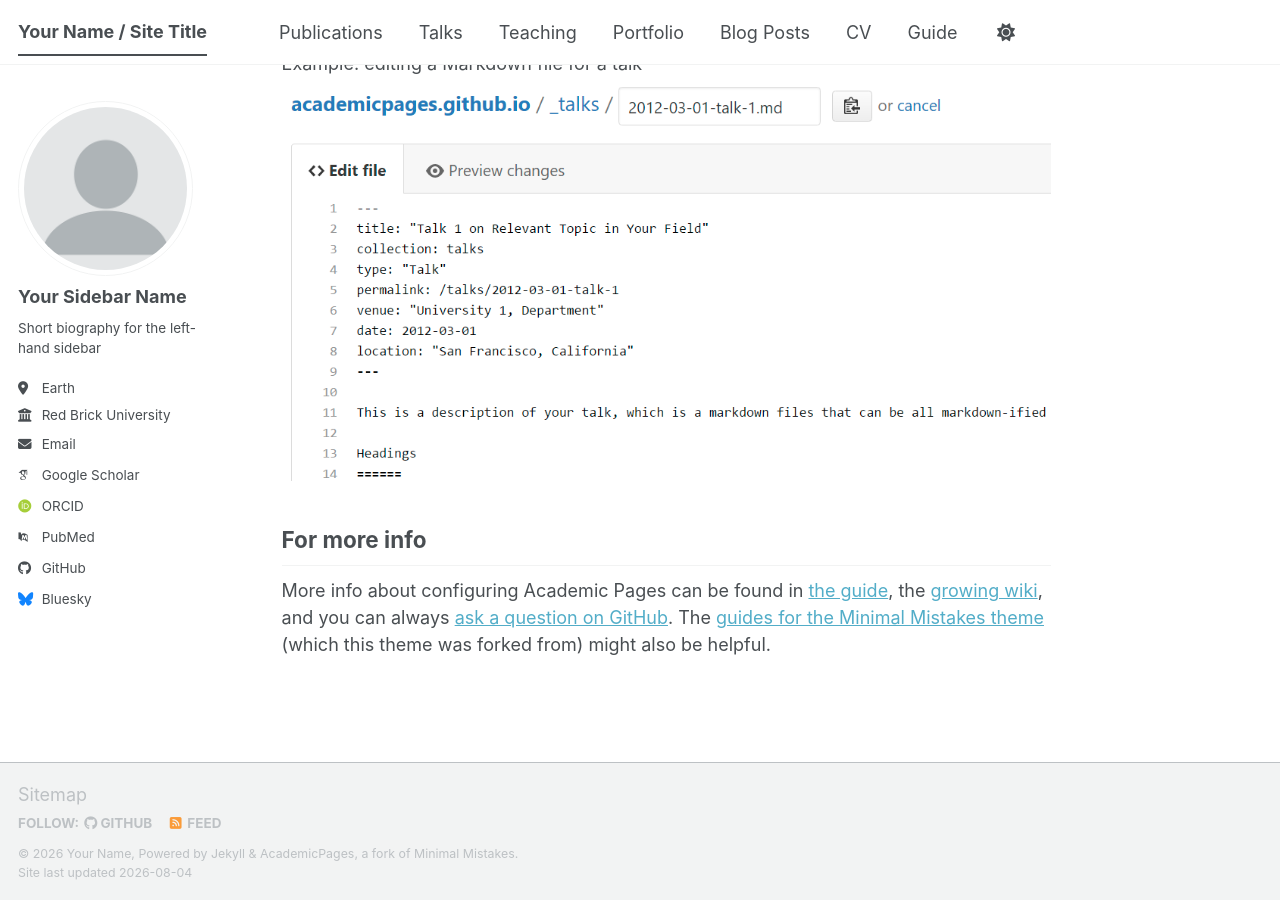
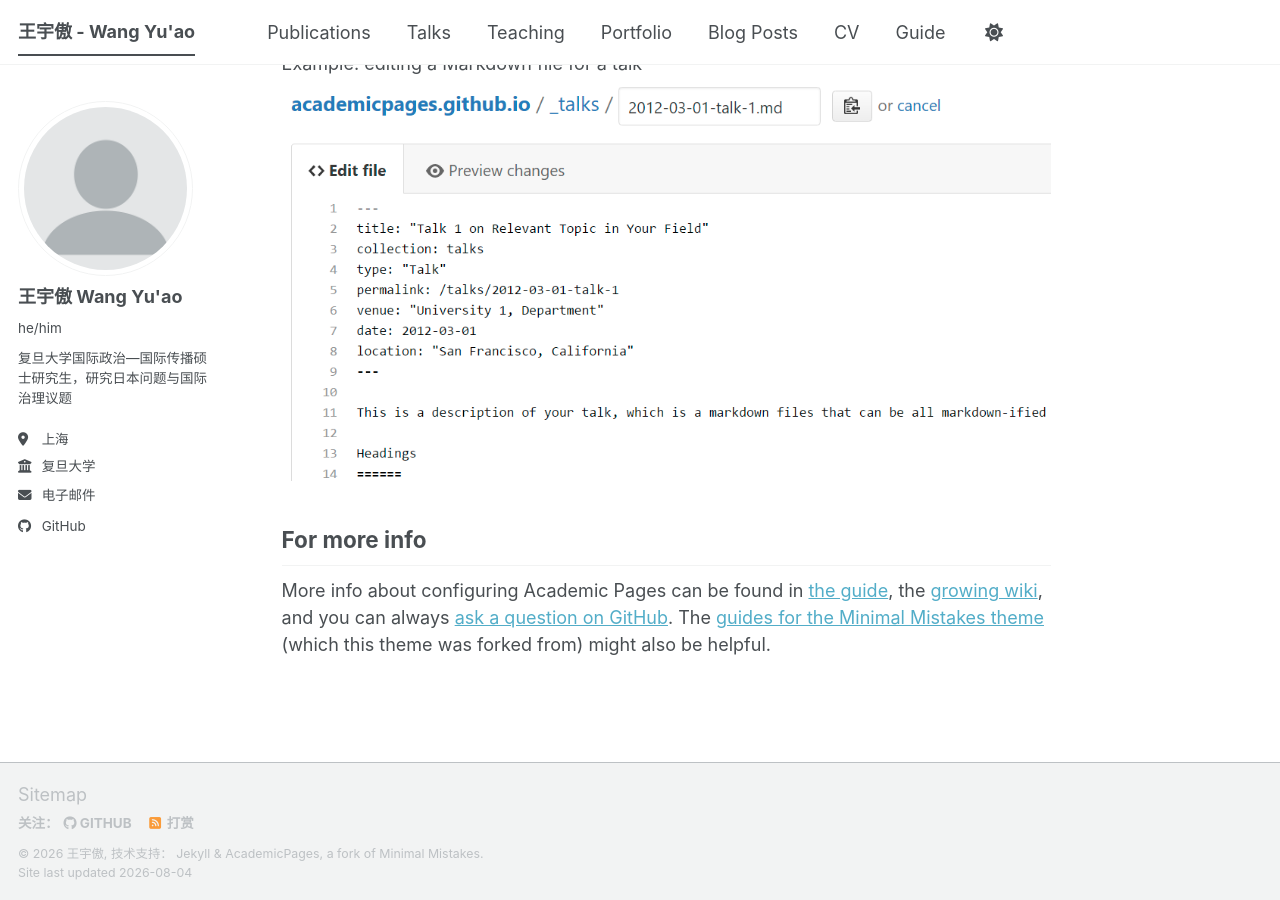
Before and after one commit to Wangyumeow/Wangyumeow.github.io, a Jekyll site: the page built from _pages/about.md, in a window 1280 px wide and 900 px high, scrolled down 2720 px. Built offline with Jekyll 4.4.1, drawn with Linux system fonts in a browser that asks for light colours; some web fonts are replaced; a script bundle is joined from its source files by our own code; library files that are not in the unit come from our copies.

Commit message:
Add files via upload

```diff
--- a/_config.yml
+++ b/_config.yml
@@ -7,16 +7,16 @@
 # server process.
 
 # Basic Site Settings
-locale                   : "en-US"
+locale                   : "zh-CN"
 site_theme               : "default" # The available themes options are "default", "air", "sunrise", "mint", "dirt" and "contrast"
-title                    : "Your Name / Site Title"
+title                    : "王宇傲 - Wang Yu'ao"
 title_separator          : "-"
-name                     : &name "Your Name"
-description              : &description "Your Name's academic portfolio"   # Update this with a general description of your site, this is the default if not overridden by a page
-url                      : https://academicpages.github.io # The base hostname & protocol for your site e.g. "https://[your GitHub username].github.io",
+name                     : &name "王宇傲"
+description              : &description "王宇傲的学术主页 — 复旦大学国际政治与国际传播专业硕士研究生"
+url                      : https://Wangyumeow.github.io # The base hostname & protocol for your site e.g. "https://[your GitHub username].github.io",
                                                            # or if you already have some other page hosted on Github then use "https://[your GitHub username].github.io/[Your Repo Name]"
 baseurl                  : "" # the subpath of your site, e.g. "/blog"
-repository               : "academicpages/academicpages.github.io"
+repository               : "Wangyumeow/Wangyumeow.github.io"
 
 # Site Author - The following control what appear as part of the author content on the side bar.
 #               If a field is blank the icon and link will not appear, otherwise it will be shown.
@@ -24,40 +24,40 @@ repository               : "academicpages/academicpages.github.io"
 author:
   # Biographic information
   avatar           : "profile.png"
-  name             : "Your Sidebar Name"
-  pronouns         : # example: "she/her"
-  bio              : "Short biography for the left-hand sidebar"
-  location         : "Earth"
-  employer         : "Red Brick University"
+  name             : "王宇傲 Wang Yu'ao"
+  pronouns         : "he/him"
+  bio              : "复旦大学国际政治—国际传播硕士研究生，研究日本问题与国际治理议题"
+  location         : "上海"
+  employer         : "复旦大学"
   uri              : # URL
-  email            : "none@example.org"
+  email            : "Jasonwong_011003@163.com"
 
   # Academic websites
   academia         : # URL
-  arxiv            : # URL - Update with the correct link to your profile
-  googlescholar    : "https://scholar.google.com/citations?user=PS_CX0AAAAAJ"
+  arxiv            : # URL
+  googlescholar    :
   inspire-hep      : # URL
   impactstory      : # URL
-  orcid            : "https://orcid.org/yourorcidurl"
+  orcid            :
   semantic         : # URL
   ssrn             : # URL
-  pubmed           : "https://www.ncbi.nlm.nih.gov/pubmed/?term=john+snow"
+  pubmed           :
   researchgate     : # URL
   scopus           : # URL
   zotero           : # URL
 
 
   # Repositories and software development
-  bitbucket        : # Username - Update with your username on the site
+  bitbucket        : # Username
   codepen          : # Username
   dribbble         : # Username
-  github           : "academicpages"
+  github           : "Wangyumeow"
   kaggle           : # Username
-  stackoverflow    : # User number or user number and name (i.e., use "1" or "1/jeff-atwood")
+  stackoverflow    : # User number or user number and name
 
   # Social media
   artstation       : # Username
-  bluesky          : "bsky.app" # Replace this with you Bluesky username
+  bluesky          :
   facebook         : # Username
   flickr           : # Username
   foursquare       : # Username
@@ -302,7 +302,7 @@ sass:
 permalink: /:categories/:title/
 # paginate: 5 # amount of posts to show
 # paginate_path: /page:num/
-timezone: Etc/UTC # https://en.wikipedia.org/wiki/List_of_tz_database_time_zones
+timezone: Asia/Shanghai # https://en.wikipedia.org/wiki/List_of_tz_database_time_zones
 
 
 # Plugins
```
